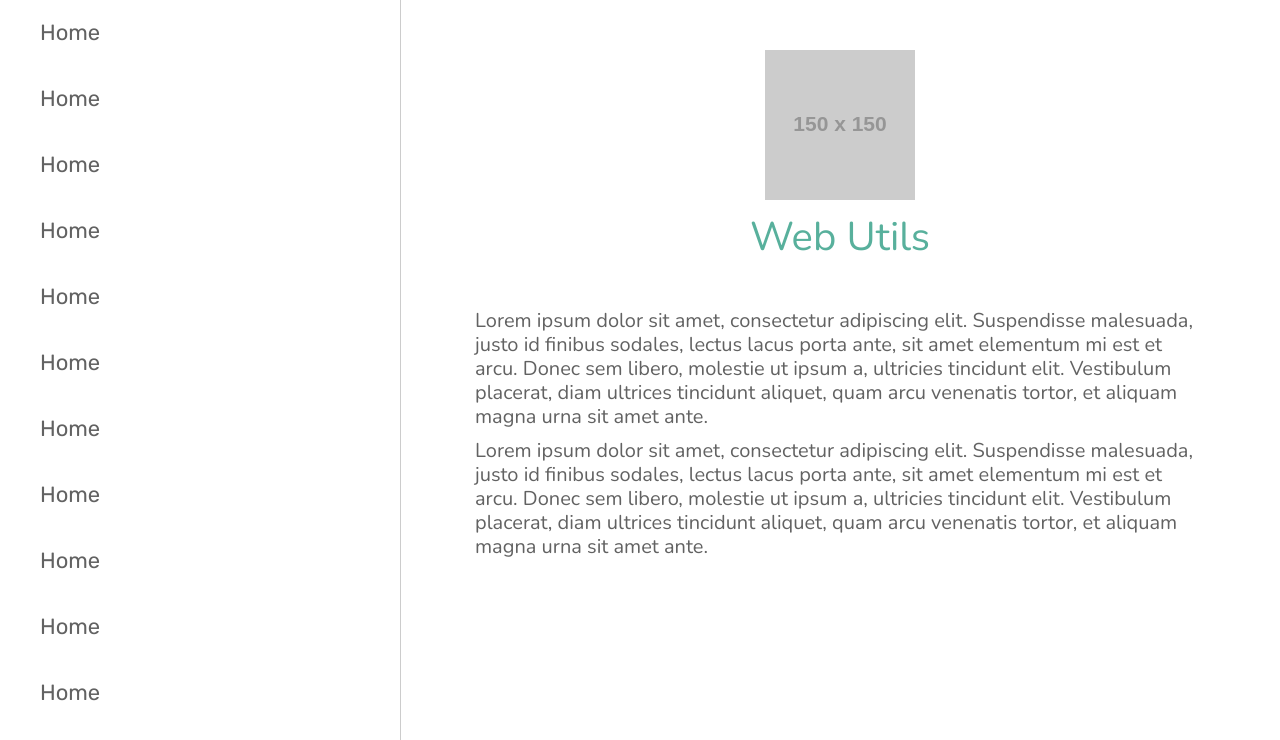
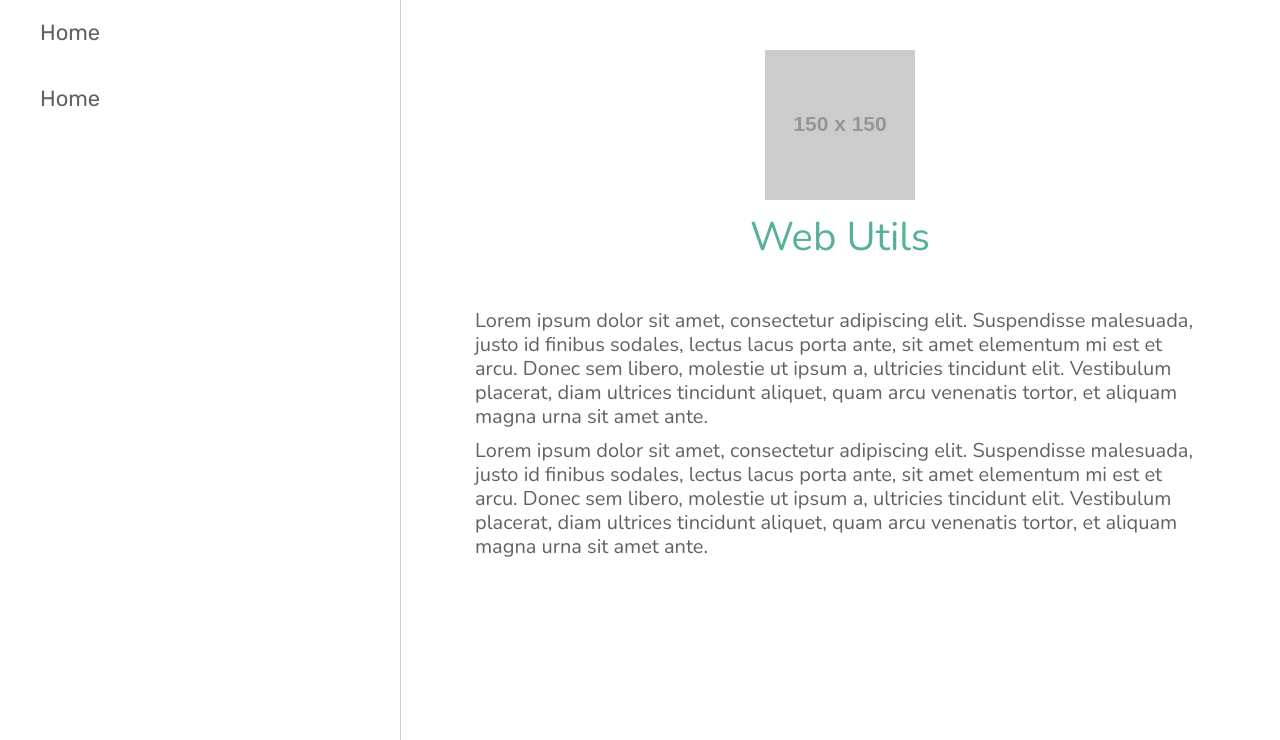
Before and after one commit to samroberts707/Web-Utils, a Nuxt app: page / in a window 1280 px wide. Shown: the top 740 px of the page. Built offline with nearby package versions, Linux system fonts and the light colour scheme.

Commit message:
Remove resting nav items

```diff
--- a/components/nav.vue
+++ b/components/nav.vue
@@ -6,34 +6,6 @@
         <div class="nav-item top">
             <router-link to="/">Home</router-link>
         </div>
-        <div class="nav-item top">
-            <router-link to="/">Home</router-link>
-        </div>
-        <div class="nav-item top">
-            <router-link to="/">Home</router-link>
-        </div>
-        <div class="nav-item top">
-            <router-link to="/">Home</router-link>
-        </div>
-        <div class="nav-item top">
-            <router-link to="/">Home</router-link>
-        </div>
-        <div class="nav-item top">
-            <router-link to="/">Home</router-link>
-        </div>
-        <div class="nav-item top">
-            <router-link to="/">Home</router-link>
-        </div>
-        <div class="nav-item top">
-            <router-link to="/">Home</router-link>
-        </div>
-        <div class="nav-item top">
-            <router-link to="/">Home</router-link>
-        </div>
-        <div class="nav-item top">
-            <router-link to="/">Home</router-link>
-        </div>
-
     </nav>
 </template>
 <script>
```
